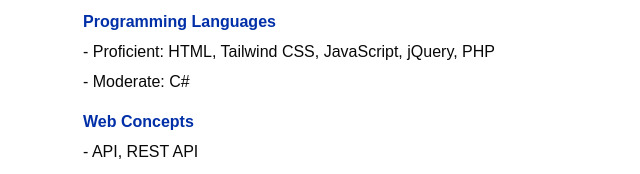
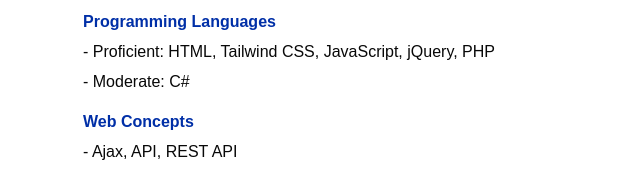
Before and after one commit to khaiisian/My-portfolio, a plain HTML site: page index.html in a window 1280 px wide. Shown: the part 1021-1195 px from the top of the page, 455-1095 px from the left. Drawn offline with nearby package versions, Linux system fonts and the light colour scheme.

Commit message:
complete

```diff
--- a/index.html
+++ b/index.html
@@ -65,7 +65,7 @@
                                 - Moderate: C#
                             </li>
                             <li><span>Web Concepts</span><br>
-                                - API, REST API
+                                - Ajax, API, REST API
                             </li>
                             <li><span>Tools</span><br>
                                 - VsCode, Visual Studio, GitHub, PhpMyAdmin
```
Also changed, not shown: 1 other file.
